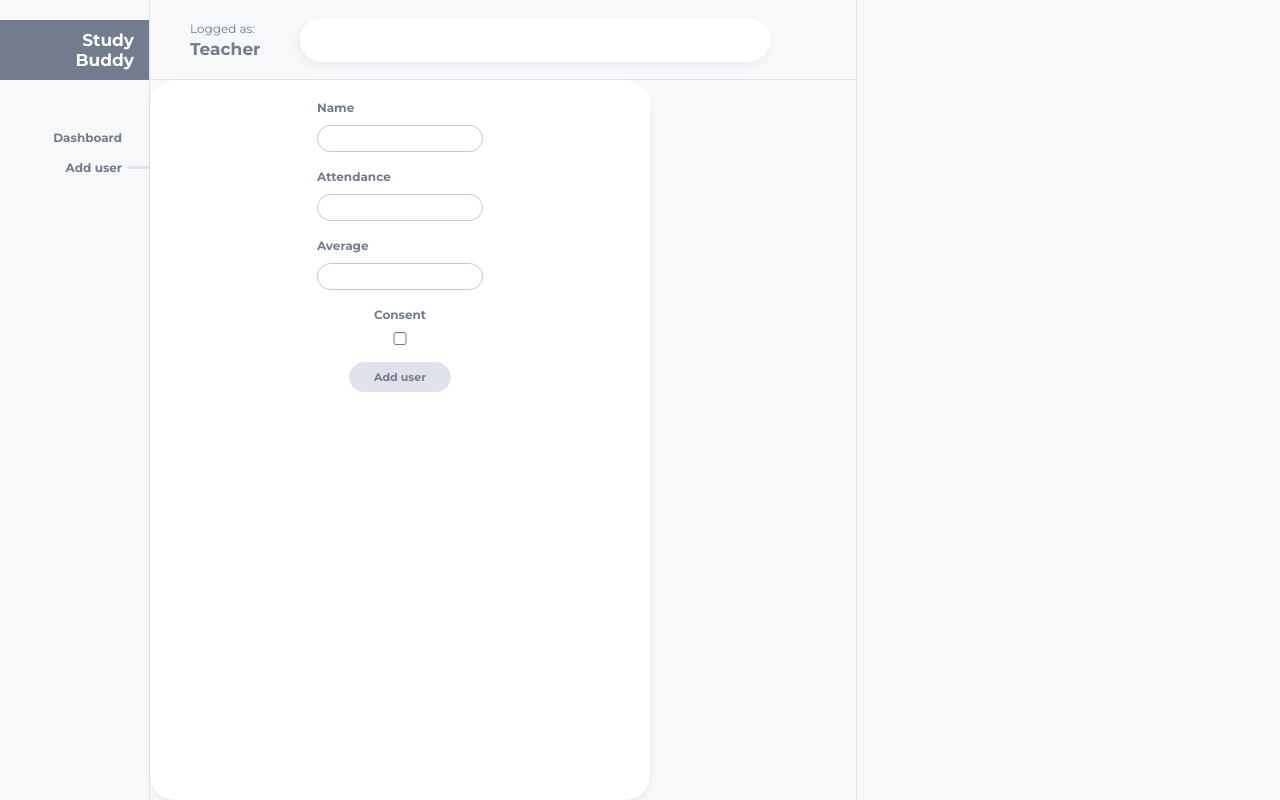
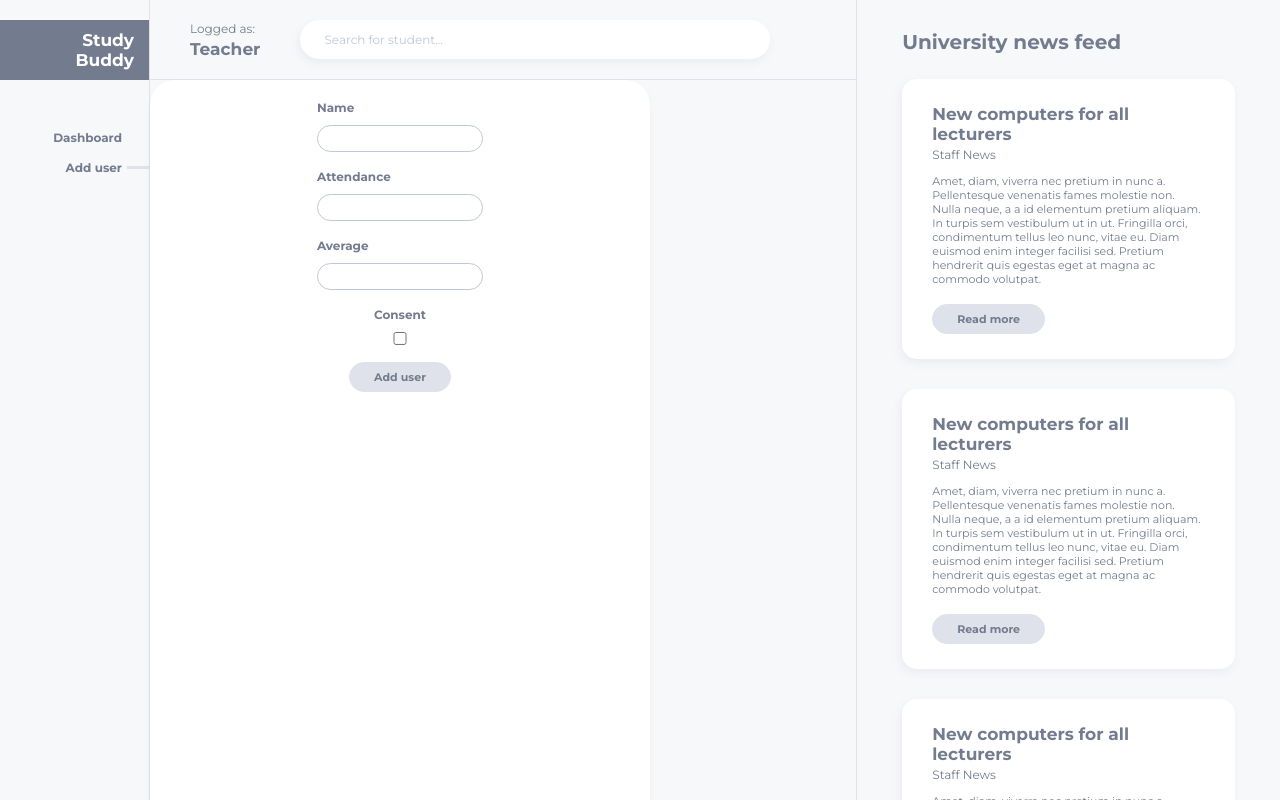
Before and after one commit to novacooo/study-buddy, a React (Create React App) app: page /#/add-user in a window 1280 px wide. Shown: the top 800 px of the page. Built offline with nearby package versions, Linux system fonts and the light colour scheme.

Commit message:
Added NewsSection template

```diff
--- a/src/assets/styles/theme.ts
+++ b/src/assets/styles/theme.ts
@@ -26,7 +26,7 @@ export const theme = {
   },
   shadows: {
     outline: '0px 0px 0px 3px rgba(192, 199, 214, 0.4)',
-    searchBar: '-2px 4px 10px rgba(115, 124, 142, 0.09);',
+    component: '-2px 4px 10px rgba(115, 124, 142, 0.09);',
   },
 };
 
--- /dev/null
+++ b/src/components/organisms/SearchBar/SearchBar.styles.tsx
@@ -0,0 +1,41 @@
+import styled from 'styled-components';
+import Input from 'components/atoms/Input/Input';
+
+interface IStatusTextProps {
+  name?: boolean;
+}
+
+export const SearchBarWrapper = styled.div`
+  grid-row: 1 / 2;
+  grid-column: 2 / 3;
+  display: flex;
+  justify-content: flex-start;
+  align-items: center;
+  padding: 0 40px;
+  border-bottom: 1px solid ${({ theme }) => theme.colors.border};
+
+  ${Input} {
+    padding: 12px 24px;
+    width: 100%;
+    max-width: 470px;
+    border: none;
+    box-shadow: ${({ theme }) => theme.shadows.component};
+    font-size: ${({ theme }) => theme.fontSize.m};
+    font-weight: ${({ theme }) => theme.fontWeight.regular};
+
+    &::placeholder {
+      color: ${({ theme }) => theme.colors.grey};
+    }
+  }
+`;
+
+export const StatusInfo = styled.div`
+  margin-right: 40px;
+`;
+
+export const StatusText = styled.p<IStatusTextProps>`
+  margin: 3px 0;
+  color: ${({ theme }) => theme.colors.darkGrey};
+  font-size: ${({ theme, name }) => (name ? theme.fontSize.l : theme.fontSize.m)};
+  font-weight: ${({ theme, name }) => (name ? theme.fontWeight.bold : theme.fontWeight.regular)};
+`;
--- /dev/null
+++ b/src/components/organisms/SearchBar/SearchBar.tsx
@@ -0,0 +1,15 @@
+import React from 'react';
+import Input from 'components/atoms/Input/Input';
+import { SearchBarWrapper, StatusInfo, StatusText } from 'components/organisms/SearchBar/SearchBar.styles';
+
+const SearchBar = () => (
+  <SearchBarWrapper>
+    <StatusInfo>
+      <StatusText>Logged as:</StatusText>
+      <StatusText name>Teacher</StatusText>
+    </StatusInfo>
+    <Input placeholder="Search for student..." />
+  </SearchBarWrapper>
+);
+
+export default SearchBar;
--- a/src/components/templates/MainTemplate/MainTemplate.tsx
+++ b/src/components/templates/MainTemplate/MainTemplate.tsx
@@ -1,69 +1,19 @@
 import React from 'react';
 import { Wrapper } from './MainTemplate.styles';
 import NavBar from 'components/organisms/NavBar/NavBar';
-import styled from 'styled-components';
-import Input from 'components/atoms/Input/Input';
+import SearchBar from 'components/organisms/SearchBar/SearchBar';
+import NewsSection from 'components/templates/NewsSection/NewsSection';
 
 interface IMainTemplateProps {
   children: React.ReactNode;
 }
-
-interface IStatusTextProps {
-  name?: boolean;
-}
-
-const SearchBarWrapper = styled.div`
-  grid-row: 1 / 2;
-  grid-column: 2 / 3;
-  display: flex;
-  justify-content: flex-start;
-  align-items: center;
-  padding: 0 40px;
-  border-bottom: 1px solid ${({ theme }) => theme.colors.border};
-
-  ${Input} {
-    padding: 12px 30px;
-    width: 100%;
-    max-width: 470px;
-    border: none;
-    box-shadow: ${({ theme }) => theme.shadows.searchBar};
-    font-size: ${({ theme }) => theme.fontSize.l};
-  }
-`;
-
-const StatusInfo = styled.div`
-  margin-right: 40px;
-`;
-
-const StatusText = styled.p<IStatusTextProps>`
-  margin: 3px 0;
-  color: ${({ theme }) => theme.colors.darkGrey};
-  font-size: ${({ theme, name }) => (name ? theme.fontSize.l : theme.fontSize.m)};
-  font-weight: ${({ theme, name }) => (name ? theme.fontWeight.bold : theme.fontWeight.regular)};
-`;
-
-const SearchBar = () => (
-  <SearchBarWrapper>
-    <StatusInfo>
-      <StatusText>Logged as:</StatusText>
-      <StatusText name>Teacher</StatusText>
-    </StatusInfo>
-    <Input />
-  </SearchBarWrapper>
-);
-
-const News = styled.div`
-  grid-row: 1 / 3;
-  grid-column: 3 / 3;
-  border-left: 1px solid ${({ theme }) => theme.colors.border};
-`;
 
 const MainTemplate = ({ children }: IMainTemplateProps) => (
   <Wrapper>
     <NavBar />
     <SearchBar />
     {children}
-    <News />
+    <NewsSection />
   </Wrapper>
 );
 
--- /dev/null
+++ b/src/components/templates/NewsSection/NewsSection.styles.tsx
@@ -0,0 +1,54 @@
+import styled from 'styled-components';
+import Button from 'components/atoms/Button/Button';
+
+export const Wrapper = styled.div`
+  grid-row: 1 / 3;
+  grid-column: 3 / 3;
+  padding: 30px 45px;
+  border-left: 1px solid ${({ theme }) => theme.colors.border};
+`;
+
+export const Header = styled.h3`
+  font-size: 2rem;
+  font-weight: ${({ theme }) => theme.fontWeight.bold};
+  color: ${({ theme }) => theme.colors.darkGrey};
+`;
+
+export const ArticlesList = styled.div`
+  display: flex;
+  flex-direction: column;
+  gap: 30px;
+  margin-top: 25px;
+`;
+
+export const ArticleWrapper = styled.div`
+  padding: 25px 30px;
+  width: 100%;
+  background-color: ${({ theme }) => theme.colors.white};
+  border-radius: 15px;
+  box-shadow: ${({ theme }) => theme.shadows.component};
+`;
+
+export const Title = styled.h3`
+  font-size: ${({ theme }) => theme.fontSize.l};
+  font-weight: ${({ theme }) => theme.fontWeight.bold};
+  color: ${({ theme }) => theme.colors.darkGrey};
+`;
+
+export const Subtitle = styled.h5`
+  margin-top: 3px;
+  font-size: ${({ theme }) => theme.fontSize.m};
+  font-weight: ${({ theme }) => theme.fontWeight.regular};
+  color: ${({ theme }) => theme.colors.darkGrey};
+`;
+
+export const Text = styled.p`
+  margin-top: 12px;
+  font-size: ${({ theme }) => theme.fontSize.s};
+  font-weight: ${({ theme }) => theme.fontWeight.regular};
+  color: ${({ theme }) => theme.colors.darkGrey};
+`;
+
+export const StyledButton = styled(Button)`
+  margin-top: 18px;
+`;
--- /dev/null
+++ b/src/components/templates/NewsSection/NewsSection.tsx
@@ -0,0 +1,42 @@
+import React from 'react';
+import { ArticlesList, ArticleWrapper, Header, Subtitle, Title, Wrapper, Text, StyledButton } from './NewsSection.styles';
+
+const NewsSection = () => (
+  <Wrapper>
+    <Header>University news feed</Header>
+    <ArticlesList>
+      <ArticleWrapper>
+        <Title>New computers for all lecturers</Title>
+        <Subtitle>Staff News</Subtitle>
+        <Text>
+          Amet, diam, viverra nec pretium in nunc a. Pellentesque venenatis fames molestie non. Nulla neque, a a id elementum pretium aliquam. In
+          turpis sem vestibulum ut in ut. Fringilla orci, condimentum tellus leo nunc, vitae eu. Diam euismod enim integer facilisi sed. Pretium
+          hendrerit quis egestas eget at magna ac commodo volutpat.
+        </Text>
+        <StyledButton>Read more</StyledButton>
+      </ArticleWrapper>
+      <ArticleWrapper>
+        <Title>New computers for all lecturers</Title>
+        <Subtitle>Staff News</Subtitle>
+        <Text>
+          Amet, diam, viverra nec pretium in nunc a. Pellentesque venenatis fames molestie non. Nulla neque, a a id elementum pretium aliquam. In
+          turpis sem vestibulum ut in ut. Fringilla orci, condimentum tellus leo nunc, vitae eu. Diam euismod enim integer facilisi sed. Pretium
+          hendrerit quis egestas eget at magna ac commodo volutpat.
+        </Text>
+        <StyledButton>Read more</StyledButton>
+      </ArticleWrapper>
+      <ArticleWrapper>
+        <Title>New computers for all lecturers</Title>
+        <Subtitle>Staff News</Subtitle>
+        <Text>
+          Amet, diam, viverra nec pretium in nunc a. Pellentesque venenatis fames molestie non. Nulla neque, a a id elementum pretium aliquam. In
+          turpis sem vestibulum ut in ut. Fringilla orci, condimentum tellus leo nunc, vitae eu. Diam euismod enim integer facilisi sed. Pretium
+          hendrerit quis egestas eget at magna ac commodo volutpat.
+        </Text>
+        <StyledButton>Read more</StyledButton>
+      </ArticleWrapper>
+    </ArticlesList>
+  </Wrapper>
+);
+
+export default NewsSection;
```
